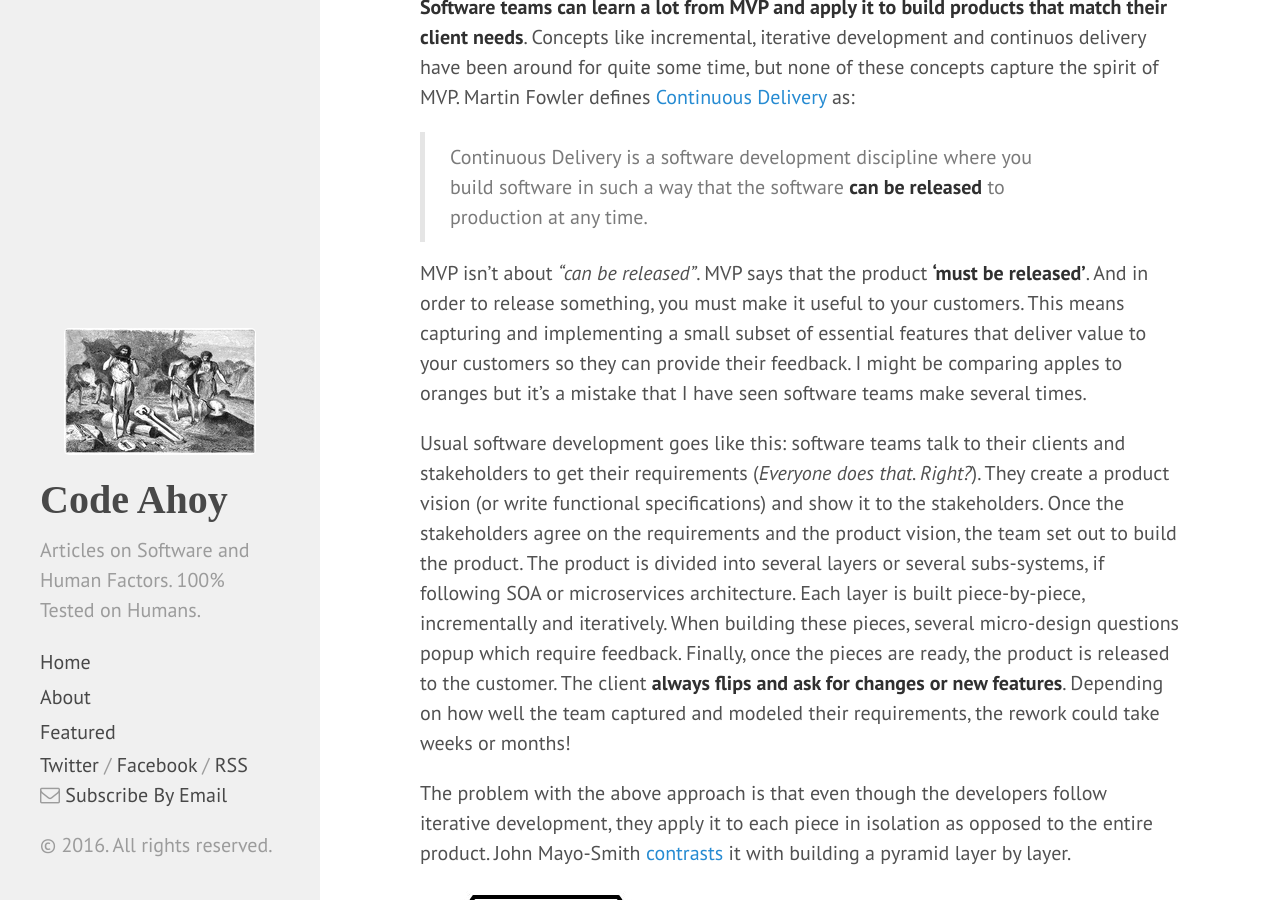
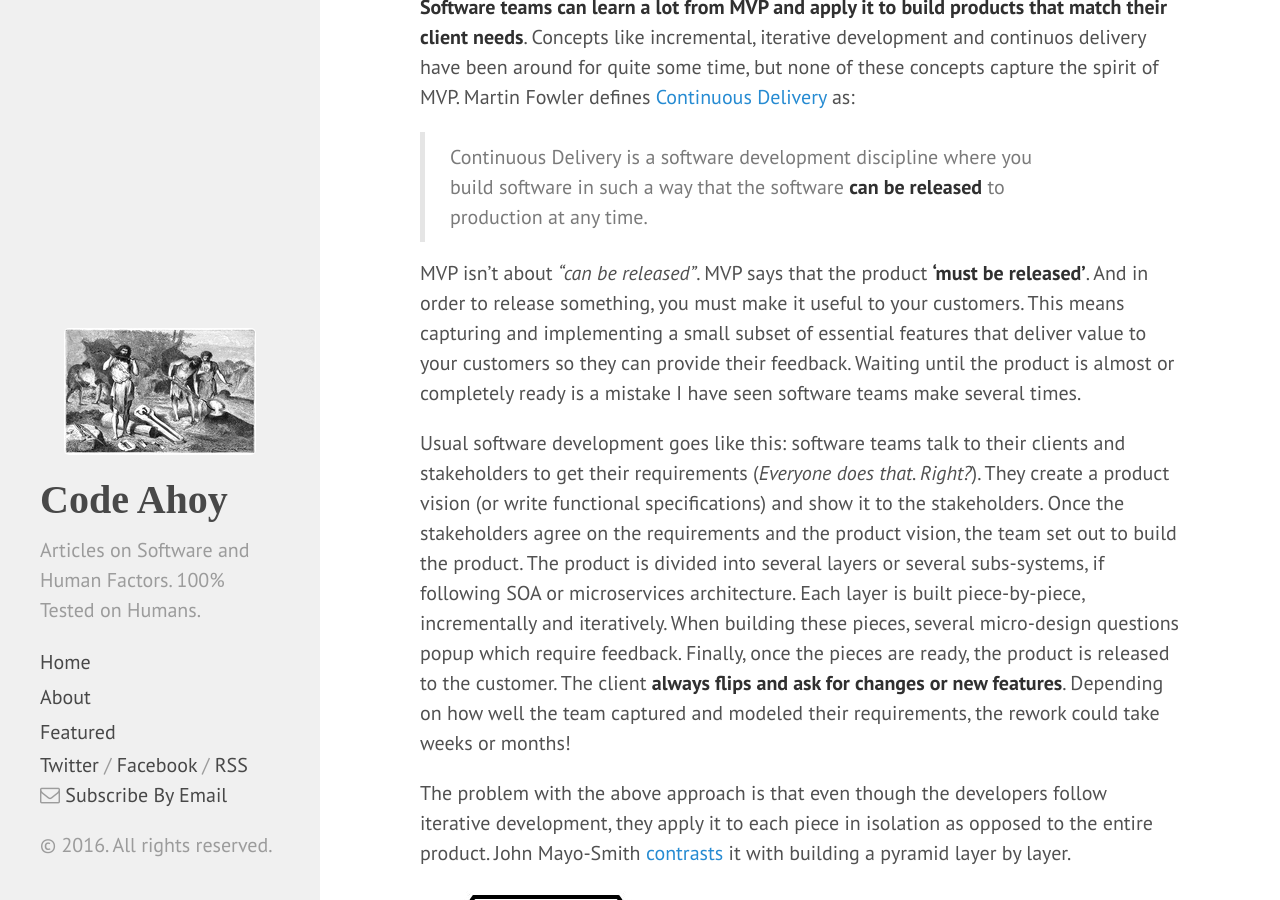
Before and after one commit to talk2viren/umermansoor.github.io, a Jekyll site: the page built from _posts/2016-05-07-minimum-viable-product-lessons-for-software-teams.md, in a window 1280 px wide and 900 px high, scrolled down 1050 px. Built offline with Jekyll 4.4.1, drawn with Linux system fonts in a browser that asks for light colours; nearby versions of some CDN libraries; a script that is not in the unit is left out; comment, search, counter and statistics services are not loaded; some of the changed text lies outside the part shown.

Commit message:
more typos and some rearrangement

```diff
--- a/_posts/2016-05-07-minimum-viable-product-lessons-for-software-teams.md
+++ b/_posts/2016-05-07-minimum-viable-product-lessons-for-software-teams.md
@@ -23,7 +23,7 @@ MVP is a great way to test the actual usage and assumptions as opposed to conven
 
 > Continuous Delivery is a software development discipline where you build software in such a way that the software **can be released** to production at any time.
 
-MVP isn't about *"can be released"*. MVP says that the product **'must be released'**. And in order to release something, you must make it useful to your customers. This means capturing and implementing a small subset of essential features that deliver value to your customers so they can provide their feedback. I might be comparing apples to oranges but it's a mistake that I have seen software teams make several times.
+MVP isn't about *"can be released"*. MVP says that the product **'must be released'**. And in order to release something, you must make it useful to your customers. This means capturing and implementing a small subset of essential features that deliver value to your customers so they can provide their feedback. Waiting until the product is almost or completely ready is a mistake I have seen software teams make several times.
 
 Usual software development goes like this: software teams talk to their clients and stakeholders to get their requirements (*Everyone does that. Right?*). They create a product vision (or write functional specifications) and show it to the stakeholders. Once the stakeholders agree on the requirements and the product vision, the team set out to build the product. The product is divided into several layers or several subs-systems, if following SOA or microservices architecture. Each layer is built piece-by-piece, incrementally and iteratively. When building these pieces, several micro-design questions popup which require feedback. Finally, once the pieces are ready, the product is released to the customer. The client **always flips and ask for changes or new features**. Depending on how well the team captured and modeled their requirements, the rework could take weeks or months!
 
```
Also changed, not shown: other parts of _posts/2016-05-07-minimum-viable-product-lessons-for-software-teams.md (+1 -1 lines).
